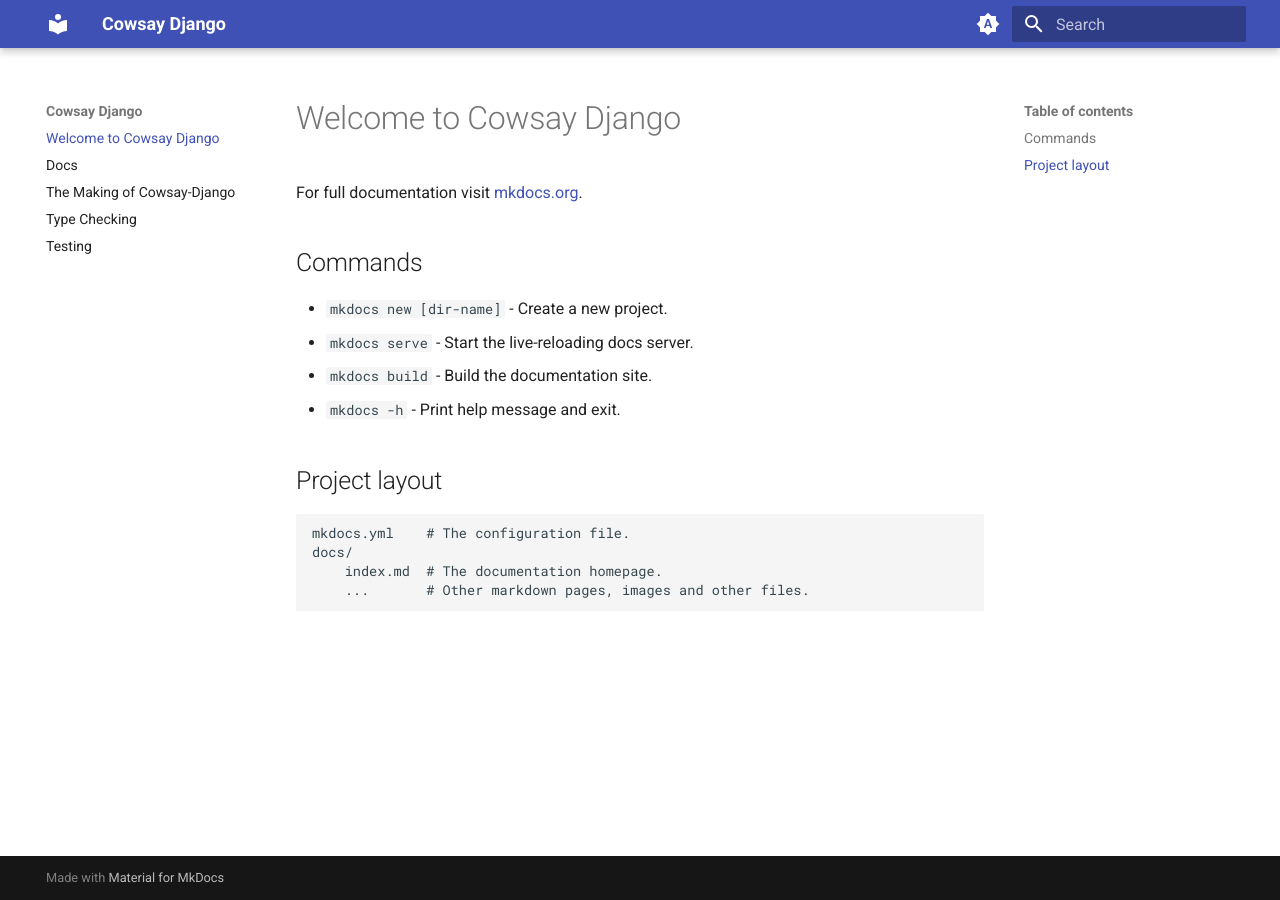
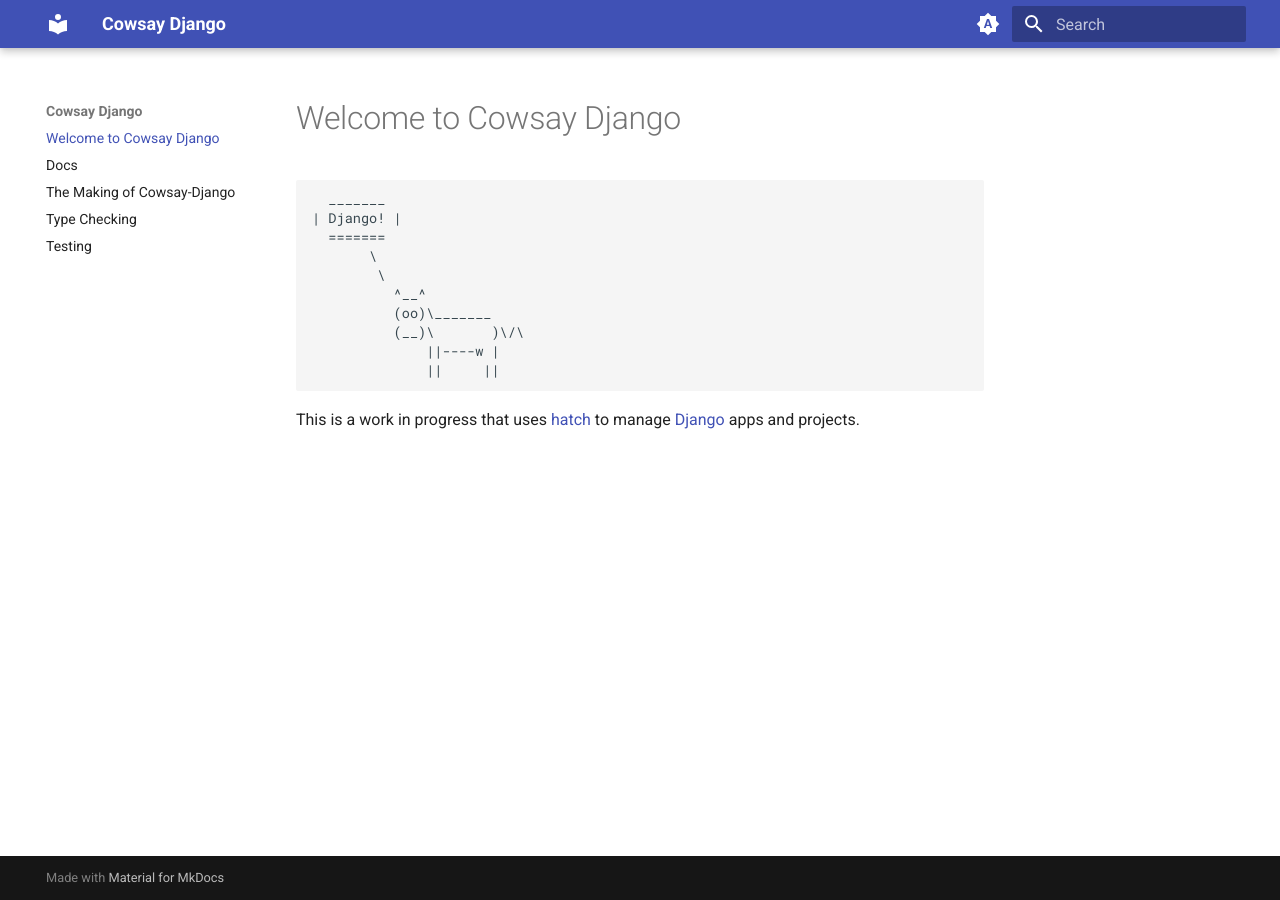
Before and after one commit to kfields/cowsay-django, an MkDocs documentation site: the page built from docs/index.md, in a window 1280 px wide. Built offline with MkDocs 1.6.1 and Material for MkDocs 9.7.7, drawn with Linux system fonts in a browser that asks for light colours.

Commit message:
update docs

````diff
--- a/docs/index.md
+++ b/docs/index.md
@@ -1,17 +1,16 @@
 # Welcome to Cowsay Django
 
-For full documentation visit [mkdocs.org](https://www.mkdocs.org).
+```
+  _______
+| Django! |
+  =======
+       \
+        \
+          ^__^
+          (oo)\_______
+          (__)\       )\/\
+              ||----w |
+              ||     ||
+```
 
-## Commands
-
-* `mkdocs new [dir-name]` - Create a new project.
-* `mkdocs serve` - Start the live-reloading docs server.
-* `mkdocs build` - Build the documentation site.
-* `mkdocs -h` - Print help message and exit.
-
-## Project layout
-
-    mkdocs.yml    # The configuration file.
-    docs/
-        index.md  # The documentation homepage.
-        ...       # Other markdown pages, images and other files.
+This is a work in progress that uses [hatch](https://hatch.pypa.io/) to manage [Django](https://www.djangoproject.com/) apps and projects.
--- a/mkdocs.yml
+++ b/mkdocs.yml
@@ -1,4 +1,6 @@
 site_name: Cowsay Django
+
+dev_addr: 127.0.0.1:7000
 
 theme:
   name: material
````
Also changed, not shown: pyproject.toml (+14 -2 lines).
